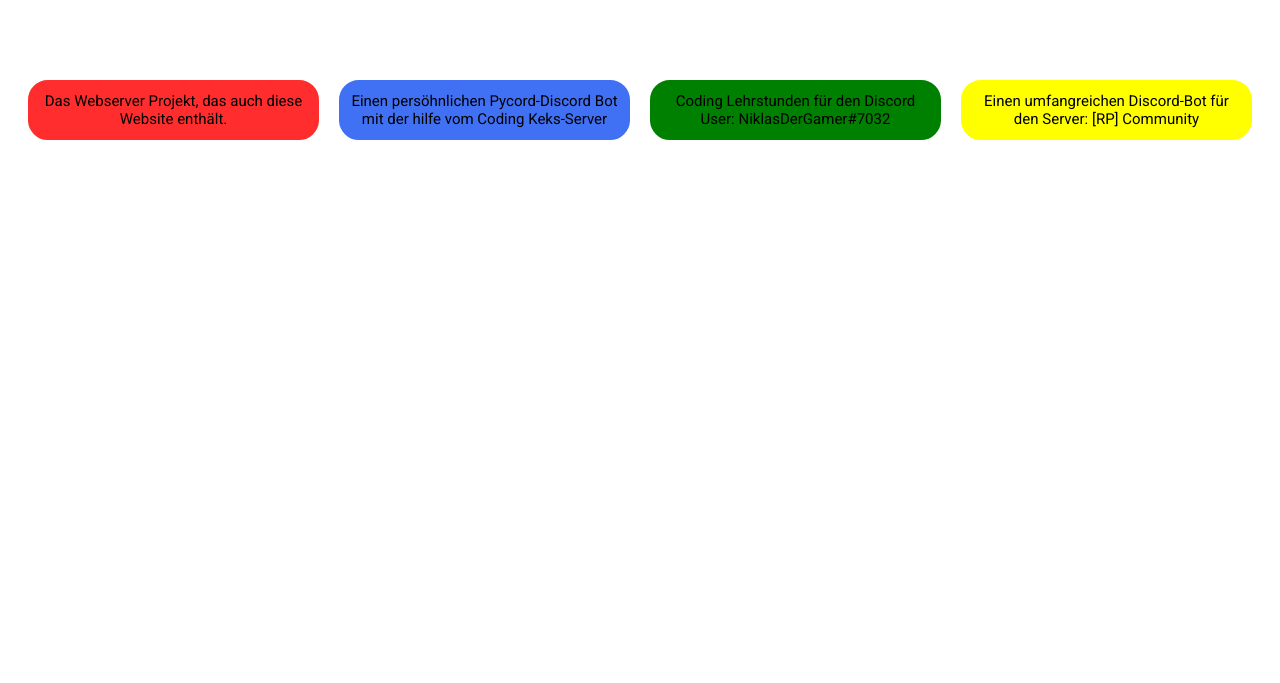
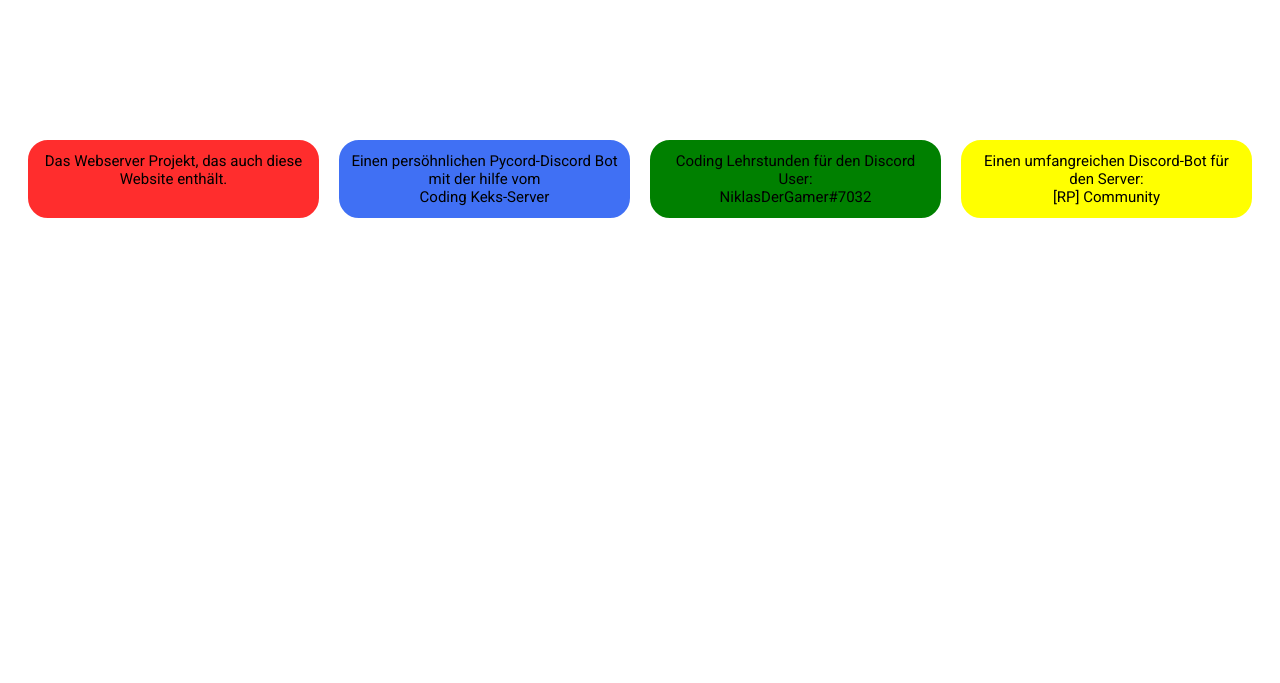
Before and after one commit to Long1351/Webserver, a PHP site: page / in a window 1280 px wide. Shown: the part 133-816 px from the top of the page. Run offline with PHP 8.4, Linux system fonts and the light colour scheme.

Commit message:
loues der schwanz

```diff
--- a/index.html
+++ b/index.html
@@ -1,14 +1,13 @@
 <!DOCTYPE html>
 <html lang="de">
-
     <head>
-        <meta charset="UTF-8">
-        <meta http-equiv="X-UA-Compatible" content="IE=edge">
-        <meta name="viewport" content="width=device-width, initial-scale=1.0">
+        <meta charset="UTF-8" />
+        <meta http-equiv="X-UA-Compatible" content="IE=edge" />
+        <meta name="viewport" content="width=device-width, initial-scale=1.0" />
         <title>Long1351 - long#7615</title>
-        <link rel="icon" type="image/vnd.microsoft.icon" href="favicon.ico">
-        <link rel="stylesheet" href="style.css">
-        <link rel="stylesheet" href="js.css">
+        <link rel="icon" type="image/vnd.microsoft.icon" href="favicon.ico" />
+        <link rel="stylesheet" href="style.css" />
+        <link rel="stylesheet" href="js.css" />
         <script defer src="script.js"></script>
     </head>
 
@@ -20,14 +19,35 @@
             </h1>
         </header>
         <main>
-            <h2>Meine Projekte:</h2>
-            <div class="grid">
-                <div onclick="divred()" class="gridel red">Das Webserver Projekt, das auch diese Website enthält.</div>
-                <div onclick="divblue()"class="gridel blue">Einen persöhnlichen Pycord-Discord Bot mit der hilfe vom <a href="http://discord.gg/codingkeks">Coding Keks-Server</a></div>
-                <div onclick="divgreen()"class="gridel green">Coding Lehrstunden für den Discord User: <a href="https://discord.com/users.https://discord.com/users/847032613327470593">NiklasDerGamer#7032</a></div>
-                <div class="gridel yellow">Einen umfangreichen Discord-Bot für den Server: <a href="https://discord.gg/wfG8JQMMCB">[RP] Community</a></div>
-            </div>
+            <section>
+                <h2>Über mich:</h2>
+            </section>
+            <section>
+                <h2>Meine Projekte:</h2>
+                <div class="grid">
+                    <div onclick="divred()" class="gridel red">
+                        Das Webserver Projekt, das auch diese Website enthält.
+                    </div>
+                    <div onclick="divblue()" class="gridel blue">
+                        Einen persöhnlichen Pycord-Discord Bot mit der hilfe
+                        vom<a href="http://discord.gg/codingkeks"
+                            >Coding Keks-Server</a
+                        >
+                    </div>
+                    <div onclick="divgreen()" class="gridel green">
+                        Coding Lehrstunden für den Discord User:<a
+                            href="https://discord.com/users.https://discord.com/users/847032613327470593"
+                            >NiklasDerGamer#7032</a
+                        >
+                    </div>
+                    <div onclick="divyellow()" class="gridel yellow">
+                        Einen umfangreichen Discord-Bot für den Server:<a
+                            href="https://discord.gg/wfG8JQMMCB"
+                            >[RP] Community</a
+                        >
+                    </div>
+                </div>
+            </section>
         </main>
     </body>
-
 </html>
--- a/style.css
+++ b/style.css
@@ -109,11 +109,13 @@ h2 {
     display: grid;
     grid-template-columns: repeat(4, 4fr);
     grid-template-rows: repeat(4, 4fr);
+    grid-auto-columns: 25%;
     grid-gap: 20px;
     margin: 20px;
 }
 
 .gridel {
+    display: inline-grid;
     color: black;
     padding: 10px;
     text-align: center;
```
